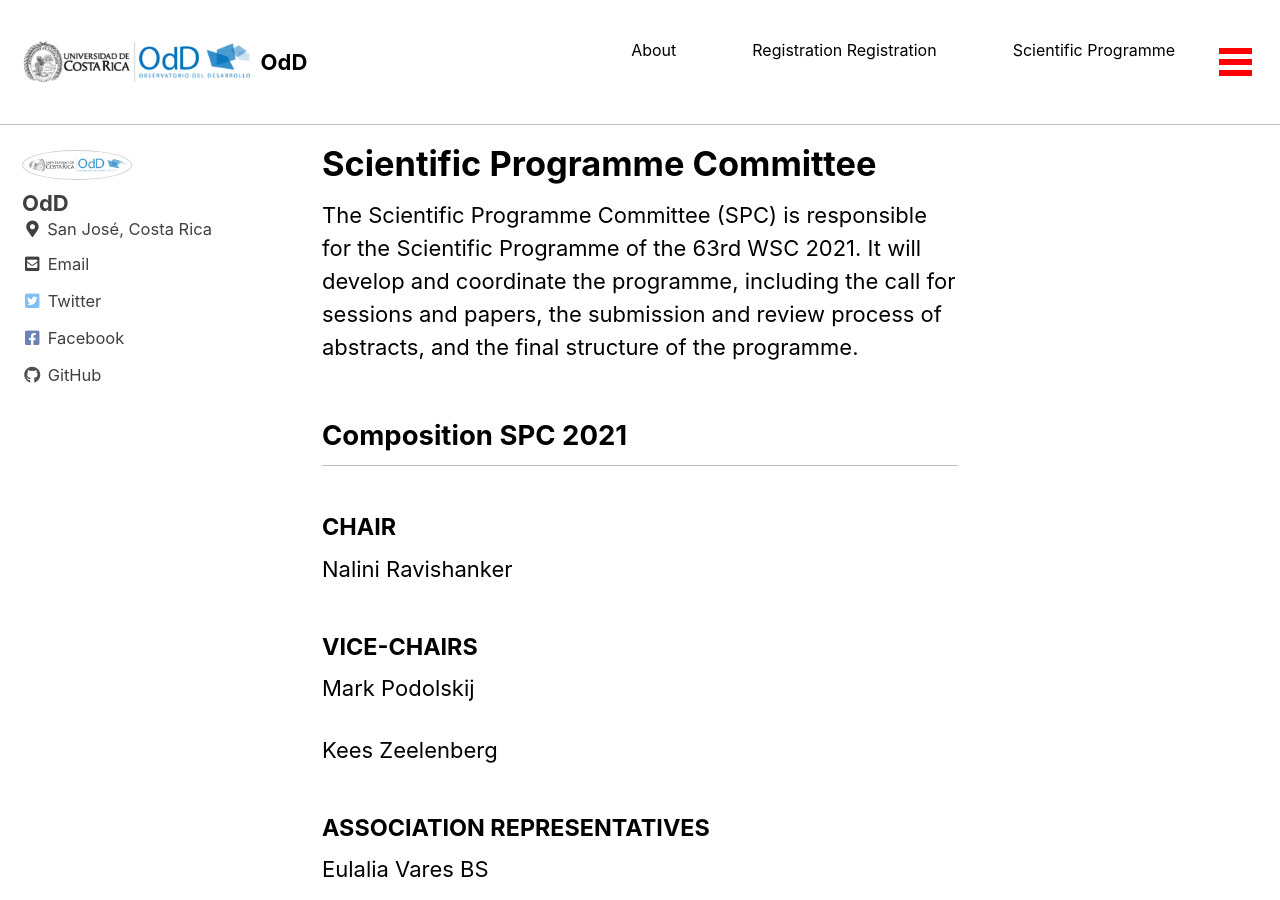
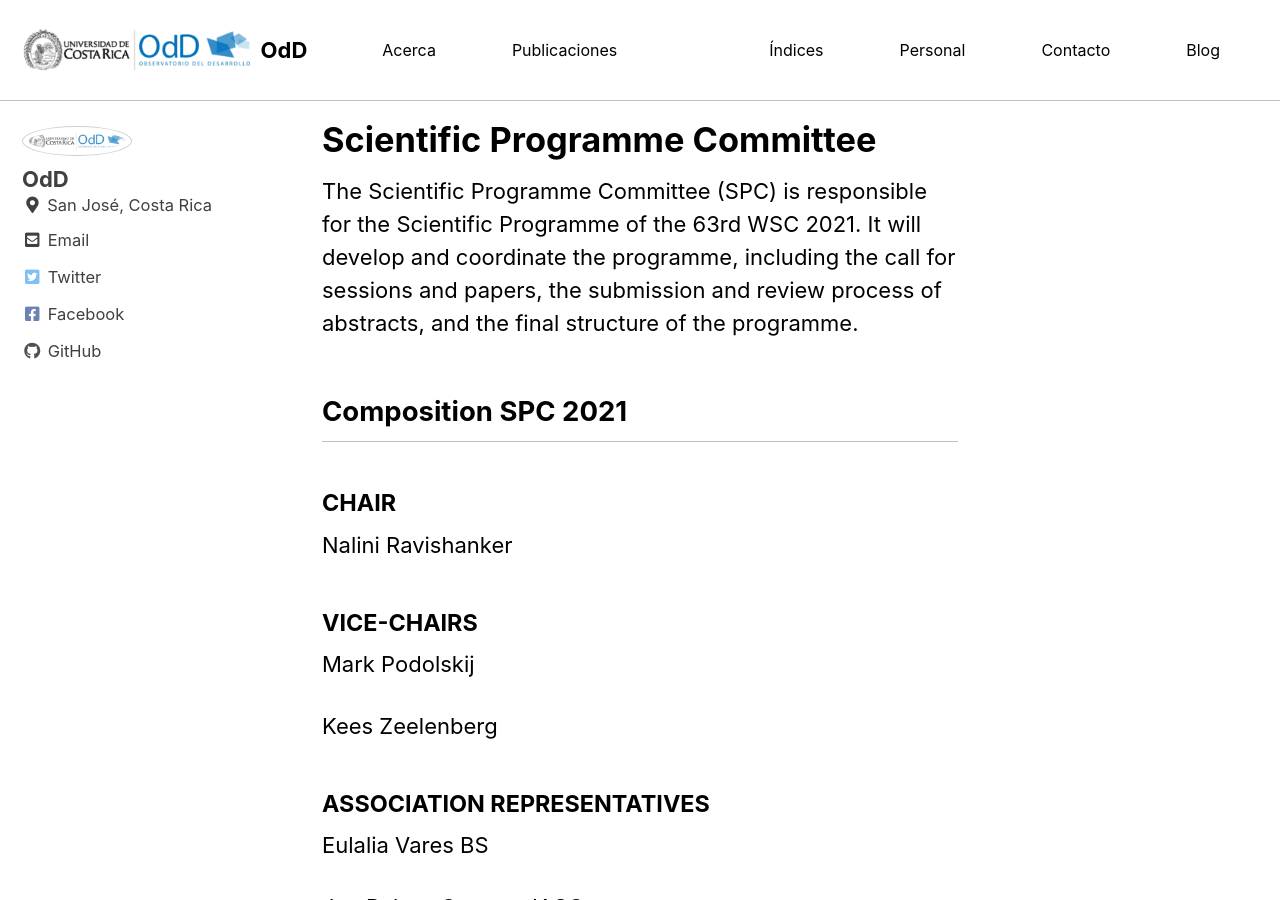
Before and after one commit to TCUWEBOdD/web_odd, a Jekyll site: the page built from _pages/ScientificProgrammeCommittee.md, in a window 1280 px wide and 900 px high. Built offline with Jekyll 4.4.1, drawn with Linux system fonts in a browser that asks for light colours; cached includes are drawn as plain includes.

Commit message:
Se  definen las pestañas del OdD

```diff
--- a/_includes/masthead.html
+++ b/_includes/masthead.html
@@ -16,7 +16,7 @@
             <div class="dropdown">
               <li class="masthead__menu-item dropbtn">
                 <a href="{{ link.url | relative_url }}"{% if link.description %} title="{{ link.description }}"{% endif %}>
-                {% if link.title== "About" %}
+                {% if link.title== "Acerca" %}
                 	{{link.title}}
                 	<div class="dropdown-content">
 			                <a href="https://tcuwebodd.github.io/isi_cr2022/InternationalStatisticalInstitute/">International Statistical Institute</a>
@@ -27,17 +27,20 @@
 			                <a href="https://tcuwebodd.github.io/isi_cr2022/GeneralInformationPastWSCs/">General Information & Past WSCs</a>
               		</div>
                 {% endif %}
-              	{% if link.title== "Registration" %}
+              	{% if link.title== "Publicaciones" %}
               		{{link.title}}
                 {% endif %}
-                {% if link.title== ""Scientific Programme"" %}
+                {% if link.title== "Índices" %}
               		{{link.title}}
                 {% endif %}
-                {% if link.title== "Sponsorship & Exhibition" %}
+                {% if link.title== "Personal" %}
               		{{link.title}}
                 {% endif %}
-                {% if link.title== "News" %}
+                {% if link.title== "Contacto" %}
               		{{link.title}}
+                {% endif %}
+                {% if link.title== "Blog" %}
+                  {{link.title}}
                 {% endif %}
             </a>
               </li>
```
Also changed, not shown: _data/navigation.yml (+7 -5 lines).
